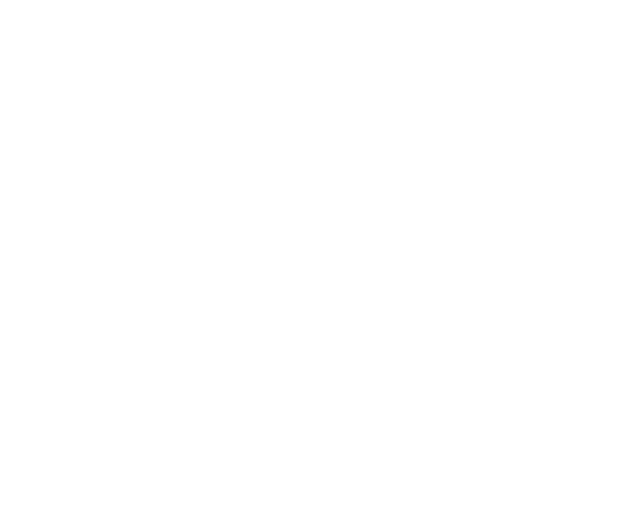
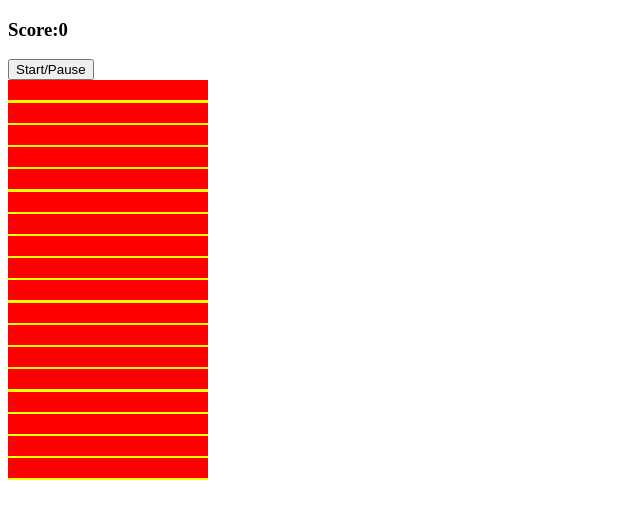
Before and after one commit to RadekRo/tetris, a plain HTML site: page index.html in a window 1280 px wide. Shown: the whole page, without its empty margins (0-640 px from the left). Drawn offline with Linux system fonts and the light colour scheme.

```diff
--- a/app.js
+++ b/app.js
@@ -1,5 +1,11 @@
-document.addEventListener('DOMContentLoaded' () => {
+document.addEventListener('DOMContentLoaded', () => {
 
+const grid = document.querySelector('.grid');
+let squares = Array.from(document.querySelectorAll('.grid div'));
+const ScoreDisplay = document.querySelector('#score');
+const StartBtn = document.querySelector('#start-button');
+const width = 10;
 
+// The Tetrominoes
 
-})
+});
--- a/index.html
+++ b/index.html
@@ -2,9 +2,196 @@
 <html lang="en">
 <head>
     <meta charset="UTF-8">
+    <script src='app.js' type='text/javascript' charset='UTF-8'></script>
+    <link rel='stylesheet' href='style.css'>
     <title>Basic Tetris</title>
 </head>
 <body>
 
+    <h3>Score:<span id='score'>0</span></h3>
+    <button id='start-button'>Start/Pause</button>
+
+    <div class='grid'>
+        <div></div>
+        <div></div>
+        <div></div>
+        <div></div>
+        <div></div>
+        <div></div>
+        <div></div>
+        <div></div>
+        <div></div>
+        <div></div>
+        <div></div>
+        <div></div>
+        <div></div>
+        <div></div>
+        <div></div>
+        <div></div>
+        <div></div>
+        <div></div>
+        <div></div>
+        <div></div>
+        <div></div>
+        <div></div>
+        <div></div>
+        <div></div>
+        <div></div>
+        <div></div>
+        <div></div>
+        <div></div>
+        <div></div>
+        <div></div>
+        <div></div>
+        <div></div>
+        <div></div>
+        <div></div>
+        <div></div>
+        <div></div>
+        <div></div>
+        <div></div>
+        <div></div>
+        <div></div>
+        <div></div>
+        <div></div>
+        <div></div>
+        <div></div>
+        <div></div>
+        <div></div>
+        <div></div>
+        <div></div>
+        <div></div>
+        <div></div>
+        <div></div>
+        <div></div>
+        <div></div>
+        <div></div>
+        <div></div>
+        <div></div>
+        <div></div>
+        <div></div>
+        <div></div>
+        <div></div>
+        <div></div>
+        <div></div>
+        <div></div>
+        <div></div>
+        <div></div>
+        <div></div>
+        <div></div>
+        <div></div>
+        <div></div>
+        <div></div>
+        <div></div>
+        <div></div>
+        <div></div>
+        <div></div>
+        <div></div>
+        <div></div>
+        <div></div>
+        <div></div>
+        <div></div>
+        <div></div>
+        <div></div>
+        <div></div>
+        <div></div>
+        <div></div>
+        <div></div>
+        <div></div>
+        <div></div>
+        <div></div>
+        <div></div>
+        <div></div>
+        <div></div>
+        <div></div>
+        <div></div>
+        <div></div>
+        <div></div>
+        <div></div>
+        <div></div>
+        <div></div>
+        <div></div>
+        <div></div>
+        <div></div>
+        <div></div>
+        <div></div>
+        <div></div>
+        <div></div>
+        <div></div>
+        <div></div>
+        <div></div>
+        <div></div>
+        <div></div>
+        <div></div>
+        <div></div>
+        <div></div>
+        <div></div>
+        <div></div>
+        <div></div>
+        <div></div>
+        <div></div>
+        <div></div>
+        <div></div>
+        <div></div>
+        <div></div>
+        <div></div>
+        <div></div>
+        <div></div>
+        <div></div>
+        <div></div>
+        <div></div>
+        <div></div>
+        <div></div>
+        <div></div>
+        <div></div>
+        <div></div>
+        <div></div>
+        <div></div>
+        <div></div>
+        <div></div>
+        <div></div>
+        <div></div>
+        <div></div>
+        <div></div>
+        <div></div>
+        <div></div>
+        <div></div>
+        <div></div>
+        <div></div>
+        <div></div>
+        <div></div>
+        <div></div>
+        <div></div>
+        <div></div>
+        <div></div>
+        <div></div>
+        <div></div>
+        <div></div>
+        <div></div>
+        <div></div>
+        <div></div>
+        <div></div>
+        <div></div>
+        <div></div>
+        <div></div>
+        <div></div>
+        <div></div>
+        <div></div>
+        <div></div>
+        <div></div>
+        <div></div>
+        <div></div>
+        <div></div>
+        <div></div>
+        <div></div>
+        <div></div>
+        <div></div>
+        <div></div>
+        <div></div>
+        <div></div>
+        <div></div>
+        <div></div>
+        <div></div>
+    </div>
 </body>
 </html>
--- a/style.css
+++ b/style.css
@@ -0,0 +1,13 @@
+.grid {
+    width: 200px;
+    height: 400px;
+    display: flex;
+    flex-wrap: wrap;
+    background-color: yellow;
+}
+
+.grid div {
+    width: 20px;
+    height: 20px;
+    background-color: red;
+}
```
